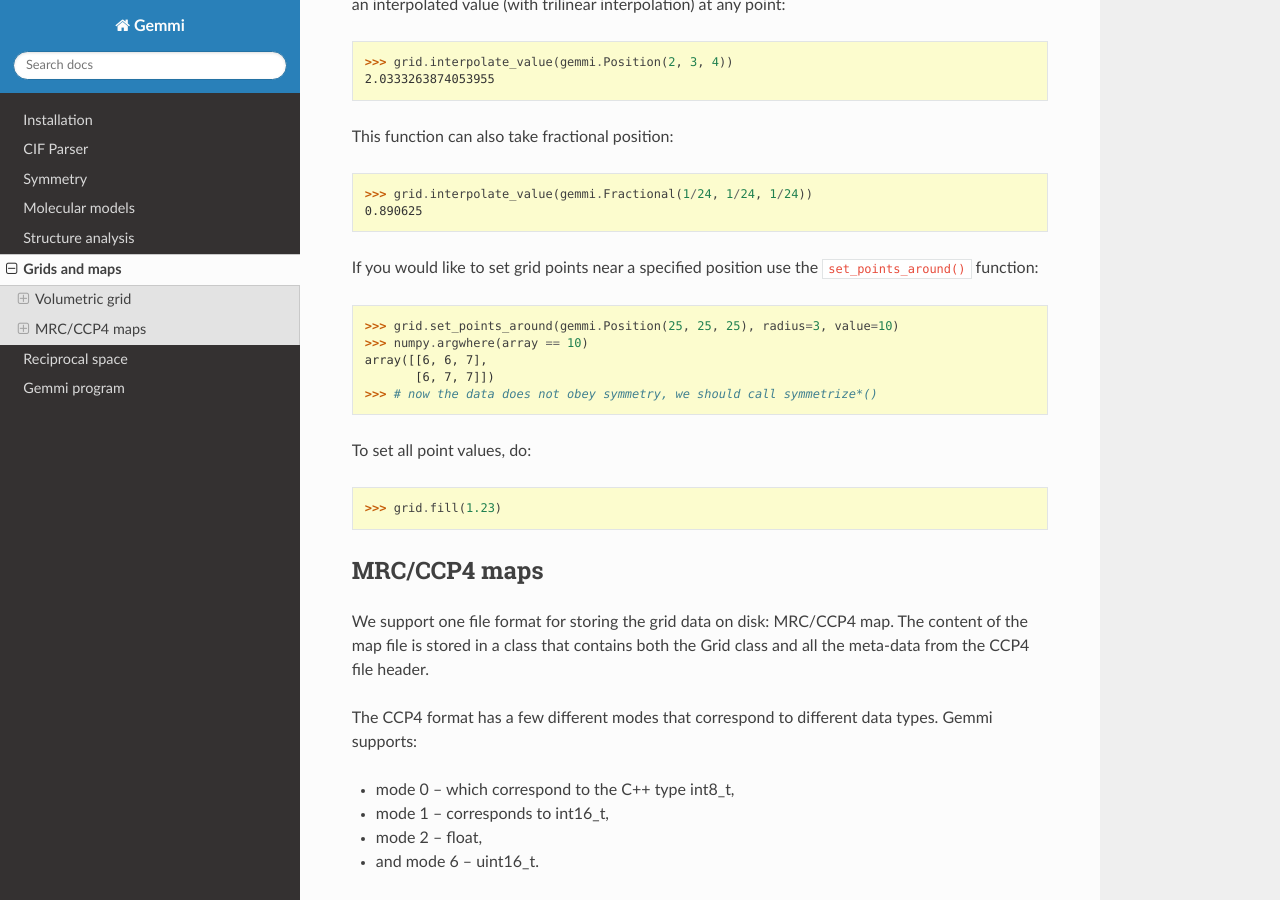
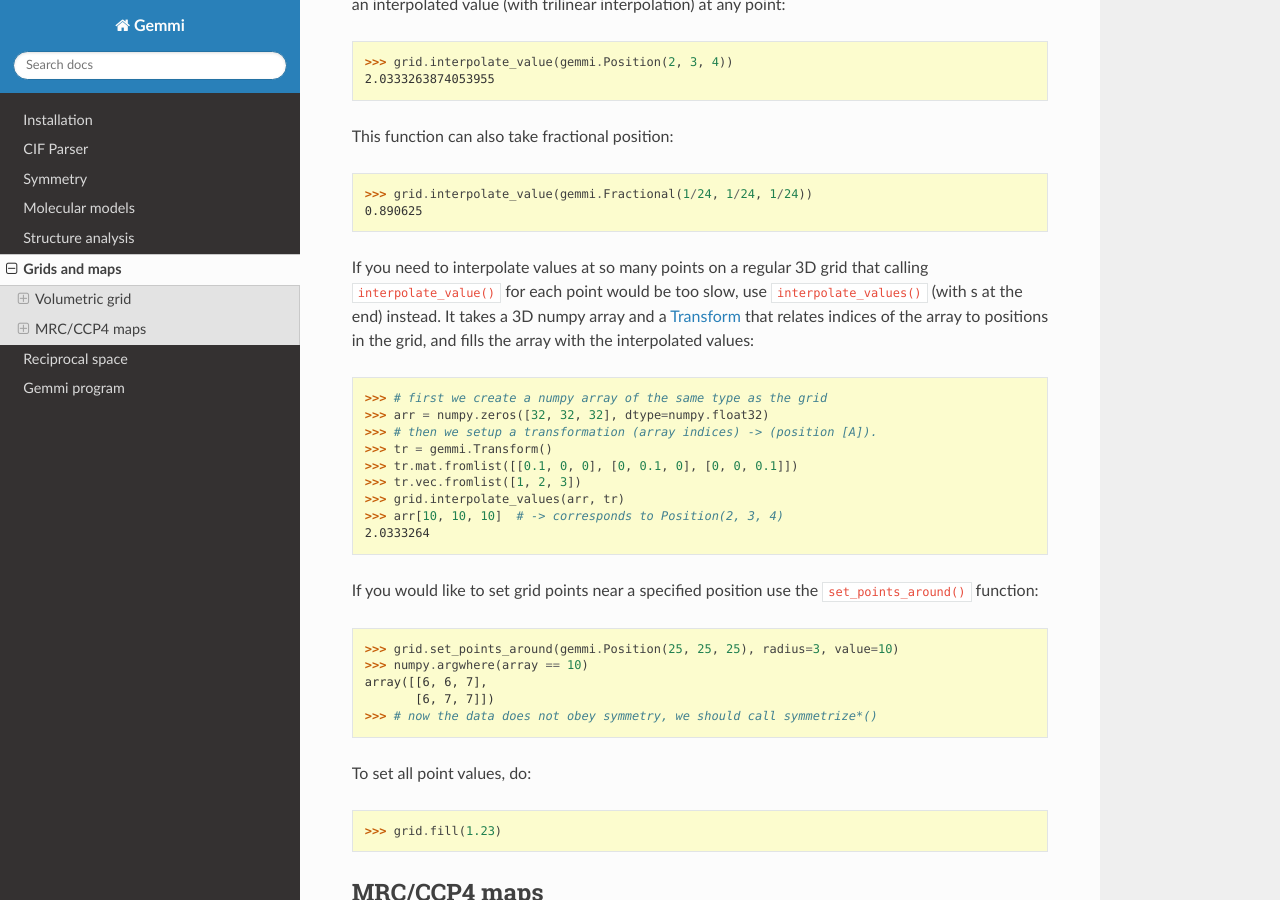
Before and after one commit to project-gemmi/gemmi, a Sphinx documentation site: the page built from docs/grid.rst, in a window 1280 px wide and 900 px high, scrolled down 3806 px. Built offline with Sphinx 7.4.7 and the Read the Docs theme 2.0.0, drawn with Linux system fonts in a browser that asks for light colours.

Commit message:
document interpolate_value()

```diff
--- a/docs/grid.rst
+++ b/docs/grid.rst
@@ -211,6 +211,26 @@ This function can also take fractional position:
   >>> grid.interpolate_value(gemmi.Fractional(1/24, 1/24, 1/24))
   0.890625
 
+If you need to interpolate values at so many points on a regular 3D grid
+that calling ``interpolate_value()`` for each point would be too slow,
+use ``interpolate_values()`` (with s at the end) instead.
+It takes a 3D numpy array and a :ref:`Transform <transform>` that
+relates indices of the array to positions in the grid,
+and fills the array with the interpolated values:
+
+.. doctest::
+  :skipif: numpy is None
+
+  >>> # first we create a numpy array of the same type as the grid
+  >>> arr = numpy.zeros([32, 32, 32], dtype=numpy.float32)
+  >>> # then we setup a transformation (array indices) -> (position [A]).
+  >>> tr = gemmi.Transform()
+  >>> tr.mat.fromlist([[0.1, 0, 0], [0, 0.1, 0], [0, 0, 0.1]])
+  >>> tr.vec.fromlist([1, 2, 3])
+  >>> grid.interpolate_values(arr, tr)
+  >>> arr[10, 10, 10]  # -> corresponds to Position(2, 3, 4)
+  2.0333264
+
 If you would like to set grid points near a specified position
 use the ``set_points_around()`` function:
 
```
